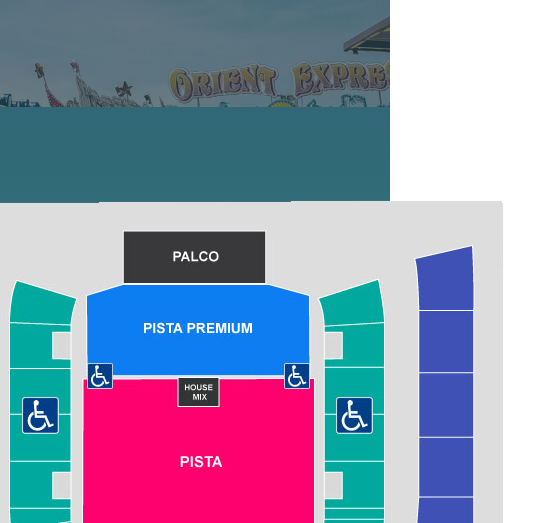
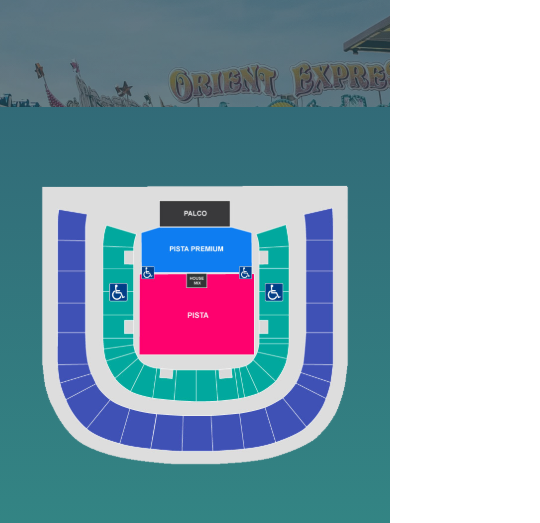
Before and after one commit to yapeansa/codechella, a React (Vite) app: page /setores in a window 390 px wide. Shown: the part 432-955 px from the top of the page, 540 px wide, since content can reach past the window. Built offline with nearby package versions, Linux system fonts and the light colour scheme; a web font is replaced by a local one.

Commit message:
Um pouco mais de responsividade.

```diff
--- a/src/components/Secao/index.jsx
+++ b/src/components/Secao/index.jsx
@@ -41,7 +41,7 @@ const Secao = styled.section`
         .ordem-dois { order: 2; }
     }
     @media screen and (max-width: 500px) {
-        .banda-tocando {
+        .banda-tocando, .imagem-exp {
             height: 381px;
             object-fit: cover;
             border-radius: 16px;
--- a/src/pages/Experiencia/index.jsx
+++ b/src/pages/Experiencia/index.jsx
@@ -21,7 +21,7 @@ const Experiencia = () => {
             <Container $espacamento="64px">
                 <ExperienciaContainer>
                     <Secao $alinhamento_texto="left" $alinhar_itens="flex-start">
-                        <img src={woman} alt="Mulher feliz" />
+                        <img src={woman} alt="Mulher feliz" className="imagem-exp" />
                         <div>
                             <h2>Acessibilidade e Inclusão</h2>
                             <p>
@@ -30,7 +30,7 @@ const Experiencia = () => {
                         </div>
                     </Secao>
                     <Secao $alinhamento_texto="right" $alinhar_itens="flex-end">
-                        <img src={recycle} alt="Pessoa reciclando" className="ordem-um" />
+                        <img src={recycle} alt="Pessoa reciclando" className="ordem-um imagem-exp" />
                         <div className="ordem-dois">
                             <h2>Sustentabilidade</h2>
                             <p>
@@ -39,7 +39,7 @@ const Experiencia = () => {
                         </div>
                     </Secao>
                     <Secao $alinhamento_texto="left" $alinhar_itens="flex-start">
-                        <img src={diversao} alt="Mulher feliz" />
+                        <img src={diversao} alt="Mulher feliz" className="imagem-exp" />
                         <div>
                             <h2>Atrações</h2>
                             <p>
--- a/src/pages/MapaDeSetores/index.jsx
+++ b/src/pages/MapaDeSetores/index.jsx
@@ -12,6 +12,9 @@ const ContainerMapa = styled.section`
     gap: 48px;
     align-items: center;
     color: var(--branco);
+    .mapa-setores {
+        max-width: 100%;
+    }
     div {
         display: flex;
         flex-direction: column;
@@ -62,6 +65,10 @@ const ContainerMapa = styled.section`
 
     @media screen and (max-width: 768px) {
         flex-direction: column;
+    }
+
+    @media screen and (max-width: 500px) {
+        .mapa-setores {}
     }
 `;
 
@@ -118,6 +125,15 @@ const Detalhes = styled.div`
             margin: 0 auto;
         }
     }
+    @media screen and (max-width: 500px) {
+        margin-top: 0;
+        img {
+            max-width: 312px;
+            height: 239px;
+            object-fit: cover;
+            border-radius: 16px;
+        }
+    }
 `;
 
 const MapaDeSetores = () => {
@@ -128,7 +144,7 @@ const MapaDeSetores = () => {
             <Banner imagemDeFundo={bannerMapa} texto="Mapa de Setores" />
             <Container $espacamento="64px">
                 <ContainerMapa>
-                    <img src={mapa} alt="Mapa de Setores" />
+                    <img src={mapa} alt="Mapa de Setores" className="mapa-setores" />
                     <div>
                         <h2>Legenda:</h2>
                         <ul>
```
